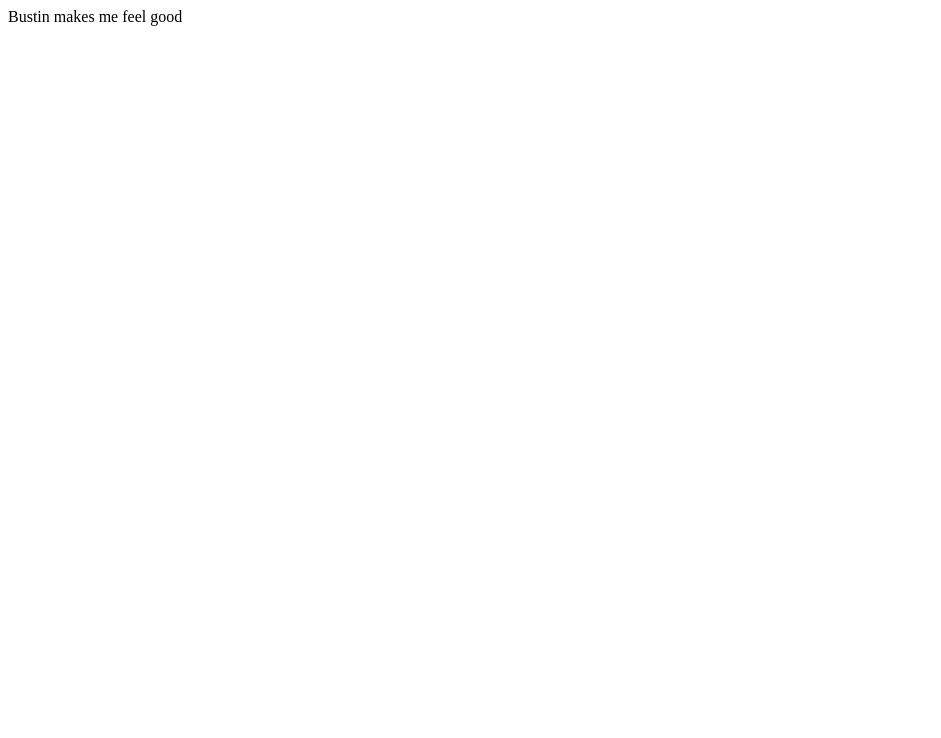
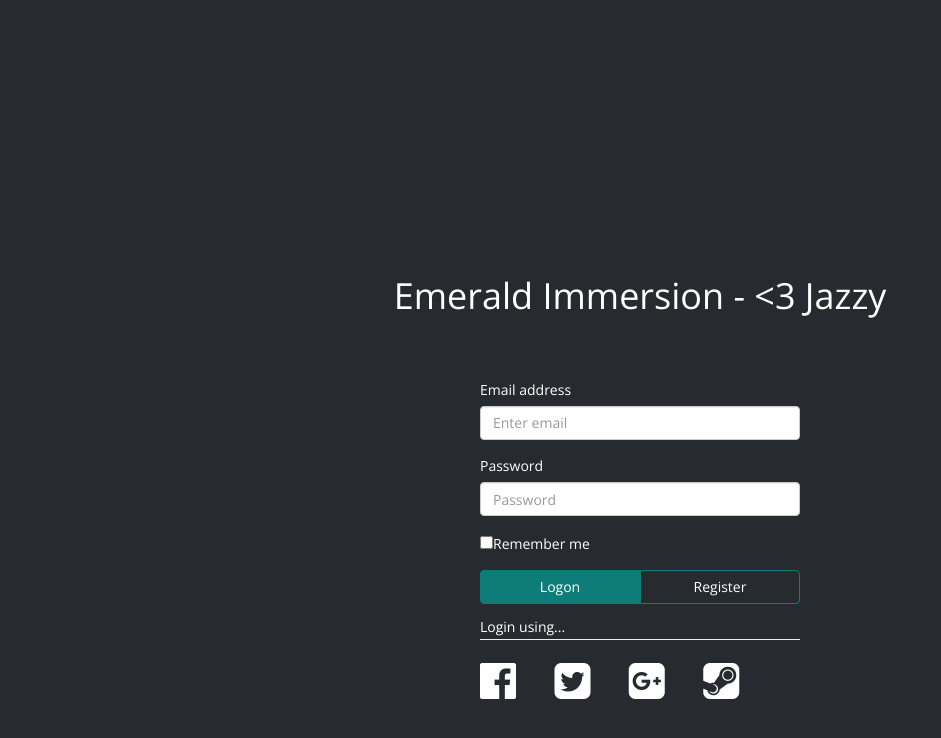
Before and after one commit to sgreav/EmeraldImmersion.Players, a React app: page / in a window 1280 px wide. Shown: the whole page, without its empty margins (0-941 px from the left). Built offline with nearby package versions, Linux system fonts and the light colour scheme.

Commit message:
Add login basics

```diff
--- a/app.js
+++ b/app.js
@@ -1,8 +1,8 @@
 import React from 'react'
 import ReactDOM from 'react-dom'
-import Test from './app/components/test'
+import Logon from 'containers/login/login'
 
 var div = document.createElement('div');
 document.body.appendChild(div);
 
-ReactDOM.render(<Test/>, div);
+ReactDOM.render(<Logon/>, div);
--- /dev/null
+++ b/app/components/login/basicLogin.js
@@ -0,0 +1,18 @@
+import React from 'react'
+
+export default class BasicLogin extends React.Component {
+  render(){
+    return (
+      <div>
+        <div className='bottomMarginSmall'><span>Email address</span></div>
+        <div className='bottomMarginBig'><input type='text' className='basicLoginInput form-control' placeholder='Enter email'/></div>
+        <div className='bottomMarginSmall'><span>Password</span></div>
+        <div className='bottomMarginBig'><input type='text' className='basicLoginInput form-control'  placeholder='Password'/></div>
+        <div className='bottomMarginBig'><input type='checkbox'/><span>Remember me</span></div>
+
+        <div className='btn btn-primary wideBoi noRightRadius'>Logon</div>
+        <div className='btn btn-secondary wideBoi noLeftRadius'>Register</div>
+      </div>
+    )
+  }
+}
--- /dev/null
+++ b/app/components/login/socialLogin.js
@@ -0,0 +1,14 @@
+import React from 'react'
+
+export default class SocialLogin extends React.Component {
+  render(){
+    return (
+      <div>
+        <i className="fa fa-3x fa-facebook-official" aria-hidden="true"></i>
+        <i className="fa fa-3x fa-twitter-square" aria-hidden="true"></i>
+        <i className="fa fa-3x fa-google-plus-square" aria-hidden="true"></i>
+        <i className="fa fa-3x fa-steam-square" aria-hidden="true"></i>
+      </div>
+    )
+  }
+}
--- a/app/components/test.js
+++ /dev/null
@@ -1,9 +0,0 @@
-import React from 'react'
-
-export default class Test extends React.Component {
-  render(){
-    return (
-      <span> Bustin makes me feel good </span>
-    )
-  }
-}
--- /dev/null
+++ b/app/containers/login/login.js
@@ -0,0 +1,23 @@
+import React from 'react'
+import BasicLogin from 'components/login/basicLogin'
+import SocialLogin from 'components/login/socialLogin'
+
+export default class Login extends React.Component {
+  render(){
+    return (
+    <div>
+      <h1 className='title'>Emerald Immersion - &lt;3 Jazzy</h1>
+      <div className='loginContainer'>
+        <div className='subLoginContainer'>
+          <BasicLogin/>
+        </div>
+        <div className='subLoginContainer'>
+          <span> Login using... </span>
+          <hr className='smallHr'/>
+          <SocialLogin/>
+        </div>
+      </div>
+    </div>
+    )
+  }
+}
--- /dev/null
+++ b/css/login.css
@@ -0,0 +1,66 @@
+body {
+  color: white;
+  background-color: #272B30;
+  font-family: 'Open Sans', sans-serif;
+}
+
+i {
+  margin-right: 12%;
+}
+
+.loginContainer {
+  width: 50%;
+  margin-left: 25%;
+  margin-top: 25%;
+}
+
+.subLoginContainer {
+  width: 50%;
+  margin-left: 25%;
+  margin-bottom: 2%;
+}
+
+
+.bottomMarginSmall {
+  margin-bottom: 2%;
+}
+
+.bottomMarginBig {
+  margin-bottom: 5%;
+}
+
+.basicLoginInput {
+  width:100%
+}
+
+.smallHr {
+  margin-top:2px;
+}
+
+.wideBoi {
+  width:50%;
+}
+
+.btn {
+  border-color: #0E7C78;
+}
+
+.btn-primary {
+  background-color: #0E7C78;
+}
+
+.noRightRadius {
+  border-top-right-radius: 0px;
+  border-bottom-right-radius: 0px;
+}
+
+.noLeftRadius {
+  border-top-left-radius: 0px;
+  border-bottom-left-radius: 0px;
+}
+
+.title {
+  text-align: center;
+  padding-top: 20%;
+  margin-bottom: -20%;
+}
--- a/index.html
+++ b/index.html
@@ -2,7 +2,11 @@
 <html lang="en">
 <head>
   <meta charset="UTF-8">
-  <title>FUCK</title>
+  <title>Emerald Immersion - Players</title>
+  <link href="https://maxcdn.bootstrapcdn.com/bootstrap/3.3.7/css/bootstrap.min.css" rel="stylesheet" integrity="sha384-BVYiiSIFeK1dGmJRAkycuHAHRg32OmUcww7on3RYdg4Va+PmSTsz/K68vbdEjh4u" crossorigin="anonymous">
+  <link href="https://maxcdn.bootstrapcdn.com/font-awesome/4.7.0/css/font-awesome.min.css" rel="stylesheet" integrity="sha384-wvfXpqpZZVQGK6TAh5PVlGOfQNHSoD2xbE+QkPxCAFlNEevoEH3Sl0sibVcOQVnN" crossorigin="anonymous">
+  <link href="https://fonts.googleapis.com/css?family=Open+Sans" rel="stylesheet">
+  <link href="./css/login.css" rel="stylesheet">
 </head>
 <body>
   <script src="bundle.js"></script>
--- a/package.json
+++ b/package.json
@@ -4,6 +4,7 @@
   "description": "",
   "main": "index.js",
   "scripts": {
+    "start": "webpack-dev-server",
     "test": "echo \"Error: no test specified\" && exit 1"
   },
   "author": "",
--- a/webpack.config.babel.js
+++ b/webpack.config.babel.js
@@ -21,5 +21,9 @@ module.exports = {
     stats: {
         colors: true
     },
-    devtool: 'source-map'
+    devtool: 'source-map',
+    resolve: {
+      modules: [path.resolve(__dirname, 'app'), 'node_modules'],
+      extensions: ['.js']
+    }
 };
```
Also changed, not shown: README.md.
